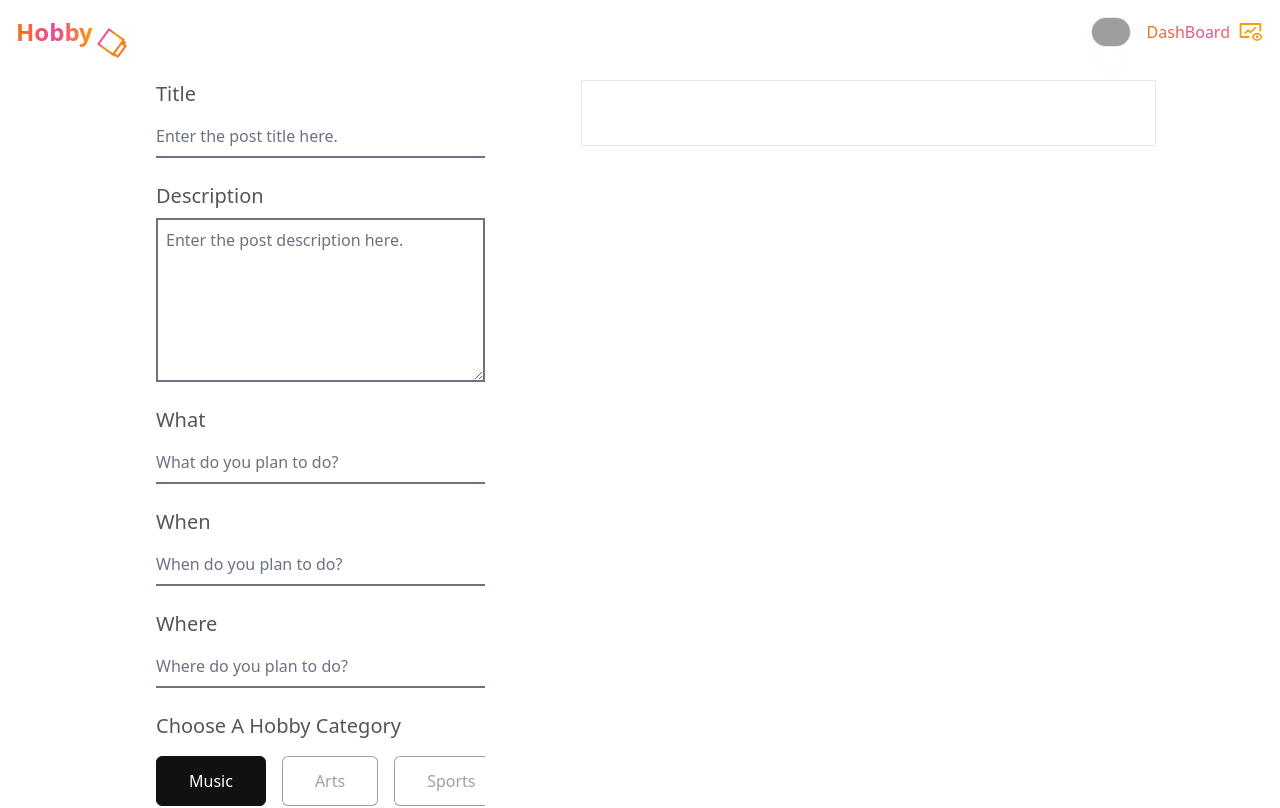
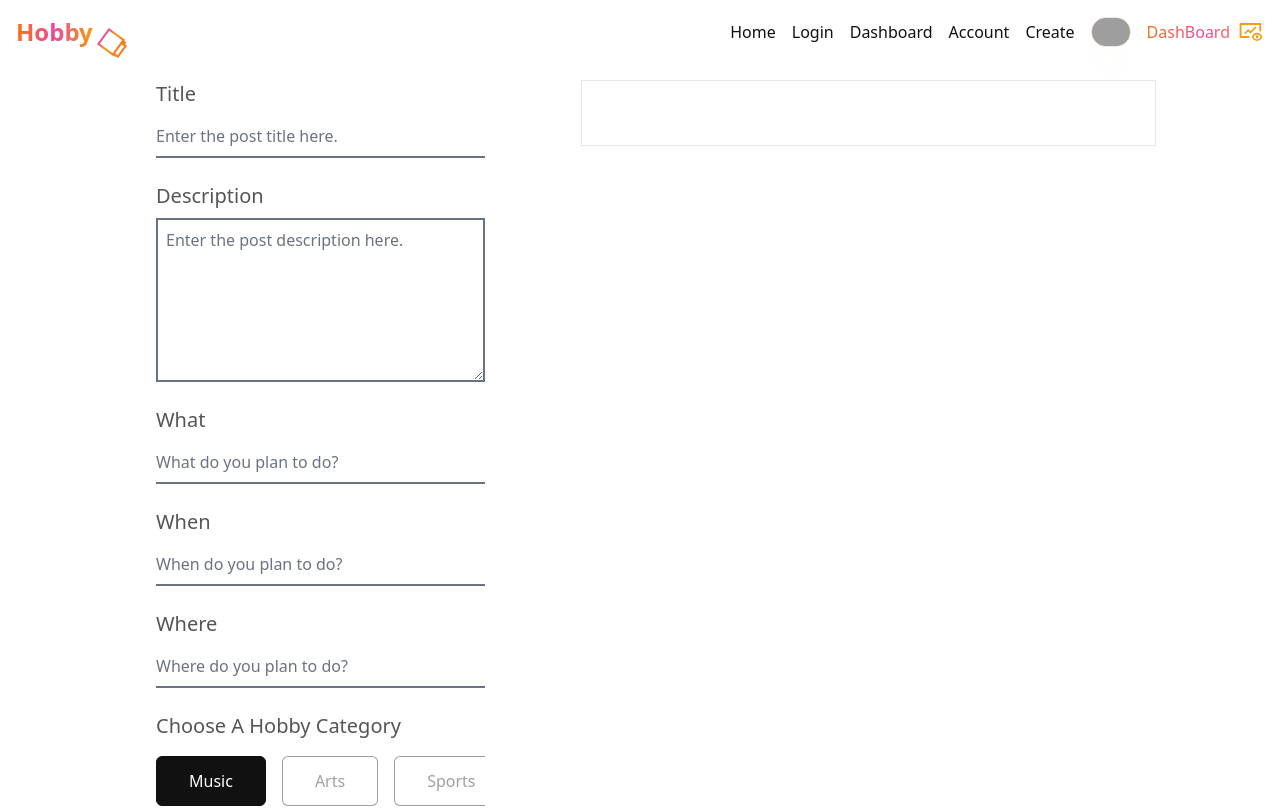
Before and after one commit to created201/hobbysquare, a Next.js app: page /posts/create in a window 1280 px wide. Shown: the top 808 px of the page. Built offline with nearby package versions, Linux system fonts and the light colour scheme; grey boxes are pictures that could not be loaded.

Commit message:
fix: header fixed

```diff
--- a/components/(general)/layouts/HeaderLayout.js
+++ b/components/(general)/layouts/HeaderLayout.js
@@ -1,17 +1,29 @@
+import { getRoutes } from "@/helpers"
 import dynamic from "next/dynamic"
-import Link from "next/link"
+import { useRouter } from "next/router"
 import { useState } from "react"
-import { classnames } from "@/helpers"
-
 const LogoLink = dynamic(() => import("@/(general)/links/LogoLink"))
 const MobileNav = dynamic(() => import("@/(general)/navs/MobileNav"))
+const MobileNavToggle = dynamic(() =>
+    import("@/(general)/navs/MobileNavToggle")
+)
 const DesktopNav = dynamic(() => import("@/(general)/navs/DesktopNav"))
 
 const HeaderLayout = () => {
-    const [navShow, setNavShow] = useState(false)
+    const router = useRouter()
 
-    function handleNavButtonClick() {
-        setNavShow(!navShow)
+    const { keys, routes } = getRoutes()
+
+    const [showMobileNav, setShowMobileNav] = useState(false)
+
+    function getCurrentRoute() {
+        return Object.values(routes).find(
+            (route) => route.href === router.pathname
+        )
+    }
+
+    function onToggleNav() {
+        setShowMobileNav(!showMobileNav)
     }
 
     return (
@@ -19,23 +31,13 @@ const HeaderLayout = () => {
             <section className="relative w-full mx-auto px-4 py-4 2xl:px-8 flex justify-between items-center">
                 <LogoLink />
                 <div className="flex">
-                    <MobileNav onClick={handleNavButtonClick} show={navShow} />
-                    <DesktopNav />
-                </div>
-
-                {/* Mobile Version Navigation */}
-                <div
-                    className={classnames(
-                        "xl:hidden absolute top-0 z-40 transform bg-white transition-smooth h-screen w-[85%] flex flex-col justify-center items-center",
-                        navShow
-                            ? "-right-0 -right-y-0 shadow-xl"
-                            : "-right-full -right-y-full"
-                    )}
-                >
-                    <Link href="/">Home</Link>
-                    <Link href="/">Login</Link>
-                    <Link href="/">Create Post</Link>
-                    <Link href="/">My Profile</Link>
+                    <MobileNav onClick={onToggleNav} show={showMobileNav} />
+                    <MobileNavToggle show={showMobileNav} />
+                    <DesktopNav
+                        routeNames={keys}
+                        routes={routes}
+                        currentRoute={getCurrentRoute()}
+                    />
                 </div>
             </section>
         </header>
--- a/components/(general)/navs/DesktopNav.js
+++ b/components/(general)/navs/DesktopNav.js
@@ -1,11 +1,30 @@
 import dynamic from "next/dynamic"
 import UserProfile from "../images/UserProfile"
+import Link from "next/link"
+import { classnames } from "@/helpers"
 
 const NavButton = dynamic(() => import("@/(general)/buttons/NavButton"))
 
-const DesktopNav = () => {
+const DesktopNav = ({ routeNames, routes, currentRoute }) => {
+    console.log(currentRoute)
     return (
-        <nav className="lg:flex hidden items-center gap-x-4">
+        <nav className="lg:flex hidden items-center gap-x-4 w-full">
+            <ul className="flex items-center gap-x-4">
+                {routeNames.map((routeName, idx) => (
+                    <Link
+                        href={routes[routeName].href}
+                        key={idx}
+                        className={classnames(
+                            "capitalize font-medium transition-smooth ",
+                            currentRoute
+                                ? "text-theme-dark lg:hover:opacity-60"
+                                : "text-theme-gray/75 lg:hover:opacity-60"
+                        )}
+                    >
+                        {routeName}
+                    </Link>
+                ))}
+            </ul>
             <UserProfile />
             <NavButton user="jin lee" />
         </nav>
--- /dev/null
+++ b/components/(general)/navs/MobileNavToggle.js
@@ -0,0 +1,22 @@
+import { classnames } from "@/helpers"
+import Link from "next/link"
+
+const MobileNavToggle = ({ show }) => {
+    return (
+        <div
+            className={classnames(
+                "xl:hidden absolute top-0 z-40 transform bg-white transition-smooth h-screen w-[85%] flex flex-col justify-center items-center",
+                show
+                    ? "-right-0 -right-y-0 shadow-xl"
+                    : "-right-full -right-y-full"
+            )}
+        >
+            <Link href="/">Home</Link>
+            <Link href="/">Login</Link>
+            <Link href="/">Create Post</Link>
+            <Link href="/">My Profile</Link>
+        </div>
+    )
+}
+
+export default MobileNavToggle
--- a/helpers/routes/index.js
+++ b/helpers/routes/index.js
@@ -20,11 +20,6 @@ export function __getRoutes__() {
             icon: (icon) => icon,
             isCurrentRoute: (routerPathname) => routerPathname === "/account",
         },
-        contact: {
-            href: "/contact",
-            icon: (icon) => icon,
-            isCurrentRoute: (routerPathname) => routerPathname === "/contact",
-        },
         create: {
             href: "/posts/create",
             icon: (icon) => icon,
@@ -39,5 +34,6 @@ export function __getRoutes__() {
     return {
         keys,
         values,
+        routes,
     }
 }
```
